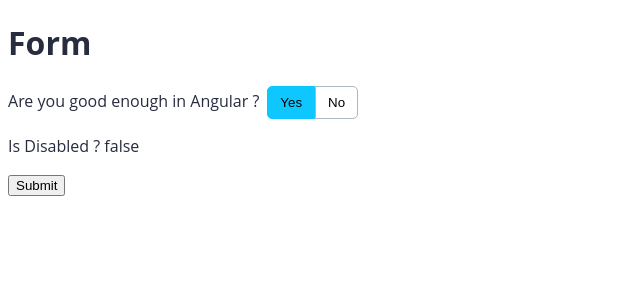
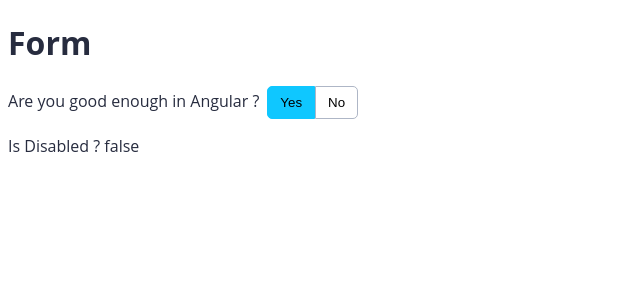
Before and after one commit to PhilipRamkeerat/angular-accessibility-components, an Angular app: page / in a window 1280 px wide. Shown: the top 300 px of the page, without its empty margins (0-640 px from the left). Built offline with nearby package versions, Linux system fonts and the light colour scheme.

Commit message:
feat: Adjust app component html

```diff
--- a/src/app/app.component.html
+++ b/src/app/app.component.html
@@ -1,7 +1,8 @@
 <main>
   <h1>Form</h1>
-  <!-- Get value by ngModel provided by ControlValueAccessor  -->
-  <!-- <app-yes-no-button-group
+
+  <!-- <p>Get value by ngModel provided by ControlValueAccessor</p>
+  <app-yes-no-button-group
     [(ngModel)]="test"
     label="Are you good enough in Angular ?"
   ></app-yes-no-button-group>
@@ -17,12 +18,13 @@
       label="Are you good enough in Angular ?"
     >
     </app-yes-no-button-group>
-    <!-- Another way -->
-    <!-- <app-yes-no-button-group
+
+    <!-- <p>Another way to implement</p>
+    <app-yes-no-button-group
       [(value)]="yesNoAnswer"
       (valueChange)="yesNoAnswer = $event"
       label="Are you good enough in Angular ?"
-      > -->
-    <button>Submit</button>
+    > </app-yes-no-button-group> -->
+
   </form>
 </main>
```
